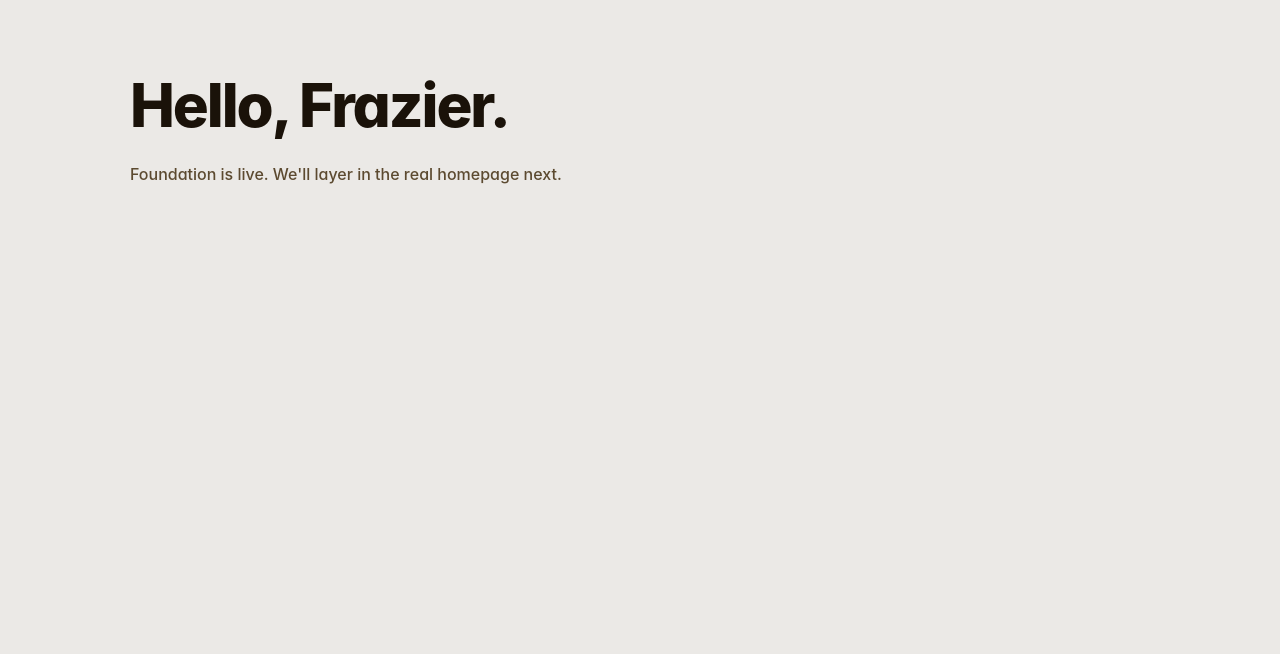
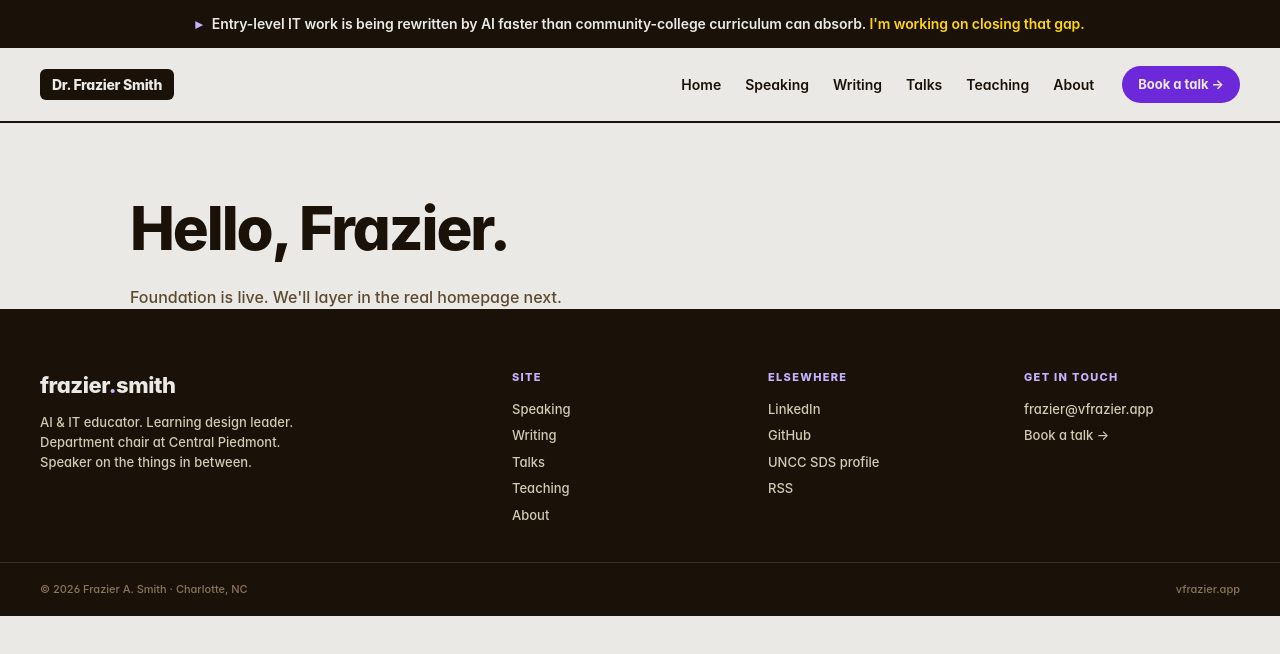
Before and after one commit to frazier-at-cpcc/vfrazier-app, an Astro site: page / in a window 1280 px wide. Built offline with nearby package versions, Linux system fonts and the light colour scheme; Astro itself is replaced by a stand-in of ours.

Commit message:
feat(components): add PovBar, Nav, and Footer wired into BaseLayout
Creates the three persistent layout components and refactors BaseLayout
to use them directly, removing the named header/footer slots.

Co-Authored-By: Claude Sonnet 4.6 <noreply@anthropic.com>

```diff
--- /dev/null
+++ b/src/components/Footer.astro
@@ -0,0 +1,79 @@
+---
+const year = new Date().getFullYear();
+---
+<footer class="footer">
+  <div class="cols">
+    <div class="col-brand">
+      <div class="brand">frazier<span class="dot">.</span>smith</div>
+      <p>AI &amp; IT educator. Learning design leader. Department chair at Central Piedmont. Speaker on the things in between.</p>
+    </div>
+    <div>
+      <h5>Site</h5>
+      <ul>
+        <li><a href="/speaking">Speaking</a></li>
+        <li><a href="/writing">Writing</a></li>
+        <li><a href="/talks">Talks</a></li>
+        <li><a href="/teaching">Teaching</a></li>
+        <li><a href="/about">About</a></li>
+      </ul>
+    </div>
+    <div>
+      <h5>Elsewhere</h5>
+      <ul>
+        <li><a href="https://linkedin.com/in/fraziersmith" rel="noopener">LinkedIn</a></li>
+        <li><a href="https://github.com/" rel="noopener">GitHub</a></li>
+        <li><a href="https://sds.charlotte.edu/frazier-smith" rel="noopener">UNCC SDS profile</a></li>
+        <li><a href="/rss.xml">RSS</a></li>
+      </ul>
+    </div>
+    <div>
+      <h5>Get in touch</h5>
+      <ul>
+        <li><a href="mailto:frazier@vfrazier.app">frazier@vfrazier.app</a></li>
+        <li><a href="/speaking#book">Book a talk →</a></li>
+      </ul>
+    </div>
+  </div>
+  <div class="bar">
+    <span>© {year} Frazier A. Smith · Charlotte, NC</span>
+    <span>vfrazier.app</span>
+  </div>
+</footer>
+
+<style>
+  .footer {
+    background: var(--ink);
+    color: var(--page);
+  }
+  .cols {
+    padding: 60px 40px 30px;
+    display: grid;
+    grid-template-columns: 2fr 1fr 1fr 1fr;
+    gap: 40px;
+  }
+  .col-brand .brand { font-weight: 800; font-size: 22px; margin-bottom: 10px; letter-spacing: -.02em; }
+  .col-brand .brand .dot { color: var(--accent-light); }
+  .col-brand p { font-size: 13px; color: var(--footer-text); max-width: 280px; line-height: 1.55; }
+  h5 {
+    font-size: 11px;
+    color: var(--accent-light);
+    text-transform: uppercase;
+    letter-spacing: .12em;
+    margin: 0 0 14px;
+    font-weight: 800;
+  }
+  ul { list-style: none; }
+  li { font-size: 13px; color: var(--footer-text); margin-bottom: 7px; font-weight: 500; }
+  .bar {
+    padding: 18px 40px;
+    border-top: 1px solid #3a2c1a;
+    font-size: 11px;
+    color: var(--footer-dim);
+    display: flex;
+    justify-content: space-between;
+  }
+  @media (max-width: 720px) {
+    .cols { grid-template-columns: 1fr 1fr; padding: 40px 22px 24px; gap: 28px; }
+    .bar { padding: 14px 22px; flex-direction: column; gap: 6px; }
+  }
+</style>
--- /dev/null
+++ b/src/components/Nav.astro
@@ -0,0 +1,70 @@
+---
+interface Props { current?: string; }
+const { current = '' } = Astro.props;
+
+const links = [
+  { href: '/', label: 'Home', key: 'home' },
+  { href: '/speaking', label: 'Speaking', key: 'speaking' },
+  { href: '/writing', label: 'Writing', key: 'writing' },
+  { href: '/talks', label: 'Talks', key: 'talks' },
+  { href: '/teaching', label: 'Teaching', key: 'teaching' },
+  { href: '/about', label: 'About', key: 'about' },
+];
+---
+<nav class="nav" aria-label="Primary">
+  <a href="/" class="brand">Dr. Frazier Smith</a>
+  <ul class="links">
+    {links.map((l) => (
+      <li>
+        <a href={l.href} class={current === l.key ? 'active' : ''}>{l.label}</a>
+      </li>
+    ))}
+  </ul>
+  <a href="/speaking#book" class="book">Book a talk →</a>
+</nav>
+
+<style>
+  .nav {
+    display: flex;
+    align-items: center;
+    padding: 18px 40px;
+    border-bottom: 2px solid var(--ink);
+    font-size: 14px;
+    background: var(--page);
+  }
+  .brand {
+    background: var(--ink);
+    color: var(--page);
+    padding: 5px 12px;
+    border-radius: var(--radius-sm);
+    font-weight: 800;
+    letter-spacing: -.02em;
+  }
+  .links {
+    display: flex;
+    gap: 24px;
+    margin-left: auto;
+    list-style: none;
+    font-weight: 600;
+  }
+  .links a.active {
+    text-decoration: underline;
+    text-decoration-thickness: 2px;
+    text-underline-offset: 5px;
+    text-decoration-color: var(--accent);
+  }
+  .book {
+    margin-left: 28px;
+    background: var(--accent);
+    color: var(--page);
+    padding: 9px 16px;
+    border-radius: var(--radius-pill);
+    font-weight: 700;
+    font-size: 13px;
+  }
+  @media (max-width: 860px) {
+    .nav { padding: 14px 20px; flex-wrap: wrap; gap: 12px; }
+    .links { gap: 16px; margin-left: 0; flex-basis: 100%; order: 3; font-size: 13px; }
+    .book { margin-left: auto; font-size: 12px; padding: 7px 12px; }
+  }
+</style>
--- /dev/null
+++ b/src/components/PovBar.astro
@@ -0,0 +1,24 @@
+---
+// One-line thesis bar at the very top of every page.
+---
+<aside class="pov">
+  <span class="arrow" aria-hidden="true">▸</span>
+  Entry-level IT work is being rewritten by AI faster than community-college curriculum can absorb.
+  <span class="hl">I'm working on closing that gap.</span>
+</aside>
+
+<style>
+  .pov {
+    background: var(--ink);
+    color: var(--page);
+    padding: 14px 24px;
+    font-size: 14px;
+    line-height: 1.4;
+    font-weight: 600;
+    text-align: center;
+    letter-spacing: -.005em;
+  }
+  .pov .hl { color: var(--highlight); }
+  .pov .arrow { color: var(--accent-light); margin-right: 6px; }
+  @media (max-width: 720px) { .pov { font-size: 13px; padding: 12px 16px; } }
+</style>
--- a/src/layouts/BaseLayout.astro
+++ b/src/layouts/BaseLayout.astro
@@ -1,11 +1,15 @@
 ---
 import '../styles/global.css';
+import PovBar from '../components/PovBar.astro';
+import Nav from '../components/Nav.astro';
+import Footer from '../components/Footer.astro';
 
 interface Props {
   title: string;
   description?: string;
   ogImage?: string;
   noindex?: boolean;
+  current?: string;
 }
 
 const {
@@ -13,6 +17,7 @@ const {
   description = 'Dr. Frazier A. Smith — AI & IT educator, NSF co-PI, department chair at Central Piedmont. Speaker on AI in education, workforce, and instructional design.',
   ogImage = '/og-default.png',
   noindex = false,
+  current,
 } = Astro.props;
 
 const canonical = new URL(Astro.url.pathname, Astro.site).toString();
@@ -43,10 +48,11 @@ const ogImageUrl = new URL(ogImage, Astro.site).toString();
   </head>
   <body>
     <a href="#main" class="skip-link">Skip to content</a>
-    <slot name="header" />
+    <PovBar />
+    <Nav current={current} />
     <main id="main">
       <slot />
     </main>
-    <slot name="footer" />
+    <Footer />
   </body>
 </html>
```
